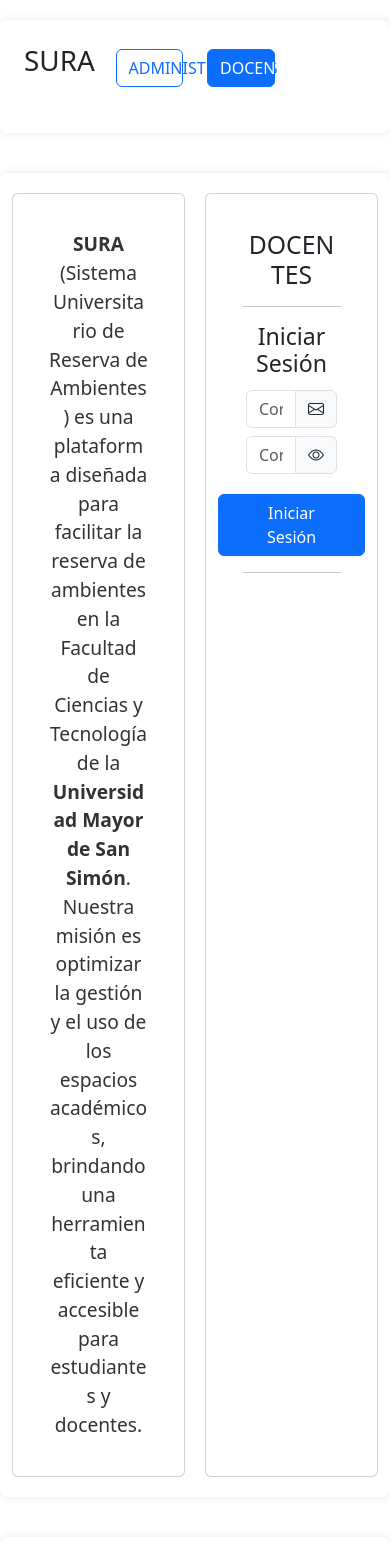
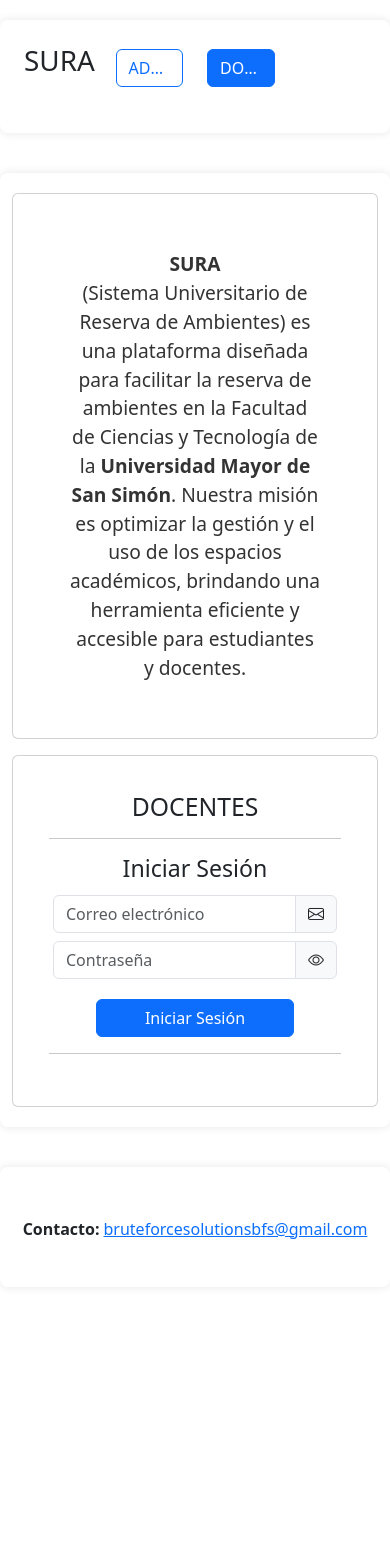
Before and after one commit to BruteForceSolutionsSRL/reservation-system-front, a React (Vite) app: page / in a window 390 px wide. Shown: the top 1568 px of the page. After the commit the page ends 1307 px from the top, so only its background shows below. Built offline with nearby package versions, Linux system fonts and the light colour scheme.

Commit message:
fix responsive

```diff
--- a/src/Pages/LandingPage/LandingPage.css
+++ b/src/Pages/LandingPage/LandingPage.css
@@ -1,18 +1,54 @@
-body {
-  background-color: white;
-}
 .bg {
   width: 100%;
   height: 100%;
 }
 
-/* LandingPage.css */
+/* ########################### */
 .landing-page {
+  /* background-image: url("https://images.pexels.com/photos/1526/dark-blur-blurred-gradient.jpg?auto=compress&cs=tinysrgb&w=1260&h=750&dpr=1"); */
+  background-size: cover;
+  background-position: center;
+  background-repeat: no-repeat;
   /* height: 100vh; */
   display: flex;
+  align-items: center;
   justify-content: center;
-  align-items: center;
 }
+
+.landing-container {
+  /* background-color: rgba(
+    255,
+    255,
+    255,
+    0.8
+  ); /* Fondo blanco semitransparente */
+  padding: 20px;
+  border-radius: 10px;
+}
+
+.card-text {
+  background-color: rgba(
+    255,
+    255,
+    255,
+    0.8
+  ); /* Fondo blanco semitransparente */
+  padding: 20px;
+  border-radius: 10px;
+}
+
+.contact-info {
+  background-color: rgba(
+    255,
+    255,
+    255,
+    0.8
+  ); /* Fondo blanco semitransparente */
+  padding: 10px;
+  border-radius: 10px;
+}
+
+/* ########################### */
 
 .landing-page .card-container {
   display: flex;
@@ -70,14 +106,14 @@ body {
   max-width: 600px;
   margin: 20px auto;
   padding: 20px;
-  background-color: #fff;
+  /* background-color: #fff; */
   border-radius: 8px;
   box-shadow: 0 0 10px rgba(0, 0, 0, 0.1);
 }
 
 body {
   font-family: Arial, sans-serif;
-  background-color: #f0f0f0;
+  /* background-color: #f0f0f0; */
   color: #333;
 }
 
--- a/src/Pages/LandingPage/LandingPage.jsx
+++ b/src/Pages/LandingPage/LandingPage.jsx
@@ -34,9 +34,9 @@ const LandingPage = ({ setAuthToken, authToken }) => {
     //         }
     //       }
     let userLogged = JSON.parse(localStorage.getItem("userInformation"));
-    let token = localStorage.getItem("token")
-    console.log(userLogged)
-    console.log(token)
+    let token = localStorage.getItem("token");
+    console.log(userLogged);
+    console.log(token);
     if (!!token) {
       if (userLogged.roles[0] === "DOCENTE") {
         navigate("/user/home");
@@ -63,7 +63,7 @@ const LandingPage = ({ setAuthToken, authToken }) => {
         email,
         password,
       });
-      console.log(response)
+      console.log(response);
       const { token } = response.data;
       localStorage.setItem("token", token);
       localStorage.setItem(
@@ -78,13 +78,12 @@ const LandingPage = ({ setAuthToken, authToken }) => {
       //   navigate("/superuser/home");
       // }
 
-      console.log(response.data.user)
+      console.log(response.data.user);
       if (response.data.user.roles[0] === "DOCENTE") {
         navigate("/user/home");
       } else {
         navigate("/superuser/home");
       }
-
     } catch (error) {
       console.error("Error al iniciar sesión:", error);
       if (error.response) {
@@ -136,7 +135,7 @@ const LandingPage = ({ setAuthToken, authToken }) => {
                     : "outline-primary"
                 }
                 onClick={() => setActiveTab("ADMINISTRADORES")}
-                className="nav-button"
+                className="nav-button text-truncate"
               >
                 ADMINISTRADORES
               </Button>
@@ -147,7 +146,7 @@ const LandingPage = ({ setAuthToken, authToken }) => {
                   activeTab === "DOCENTES" ? "primary" : "outline-primary"
                 }
                 onClick={() => setActiveTab("DOCENTES")}
-                className="nav-button"
+                className="nav-button text-truncate"
               >
                 DOCENTES
               </Button>
@@ -169,8 +168,7 @@ const LandingPage = ({ setAuthToken, authToken }) => {
       <div className="landing-page">
         <Container className="landing-container">
           <Row className="justify-content-center">
-            <Col>
-              <div className="card-container">
+            <Col xs={12} md={6} className="mb-3">
               <Card className="text-center">
                 <Card.Body>
                   <Card.Text className="card-text">
@@ -180,15 +178,17 @@ const LandingPage = ({ setAuthToken, authToken }) => {
                     ambientes en la Facultad de Ciencias y Tecnología de la{" "}
                     <strong>Universidad Mayor de San Simón</strong>. Nuestra
                     misión es optimizar la gestión y el uso de los espacios
-                      académicos, brindando una herramienta eficiente y
-                      accesible para estudiantes y docentes.
+                    académicos, brindando una herramienta eficiente y accesible
+                    para estudiantes y docentes.
                   </Card.Text>
                 </Card.Body>
               </Card>
+            </Col>
 
+            <Col xs={12} md={6}>
               <Card>
                 <Card.Body>
-                    <h2 className="text-center">{activeTab}</h2>
+                  <h2 className="text-center text-truncate">{activeTab}</h2>
                   <hr />
                   <h3 className="text-center">Iniciar Sesión</h3>
 
@@ -203,7 +203,6 @@ const LandingPage = ({ setAuthToken, authToken }) => {
                   )}
                   <Form onSubmit={handleLogin}>
                     <Form.Group controlId="formBasicEmail">
-                        {/* <Form.Label>Correo electrónico</Form.Label> */}
                       <InputGroup className="p-1">
                         <Form.Control
                           type="email"
@@ -211,19 +210,15 @@ const LandingPage = ({ setAuthToken, authToken }) => {
                           value={email}
                           onChange={handleEmailChange}
                         />
-
                         <InputGroup.Text>
                           <i className="bi bi-envelope"></i>
                         </InputGroup.Text>
                       </InputGroup>
-
                       {errors.email && (
                         <div style={{ color: "red" }}>{errors.email}</div>
                       )}
                     </Form.Group>
                     <Form.Group controlId="formBasicPassword">
-                        {/* <Form.Label>Contraseña</Form.Label> */}
-
                       <InputGroup className="p-1">
                         <Form.Control
                           type={showPassword ? "text" : "password"}
@@ -260,13 +255,12 @@ const LandingPage = ({ setAuthToken, authToken }) => {
                   <hr />
                 </Card.Body>
               </Card>
-              </div>
             </Col>
           </Row>
         </Container>
       </div>
       <Container className="landing-container">
-        <div className="contact-info">
+        <div className="contact-info text-truncate">
           <p>
             <strong className="pe-1">Contacto:</strong>
             <a href="mailto:bruteforcesolutionsbfs@gmail.com">
```
Lines whose indentation alone changed are shown as unchanged.
